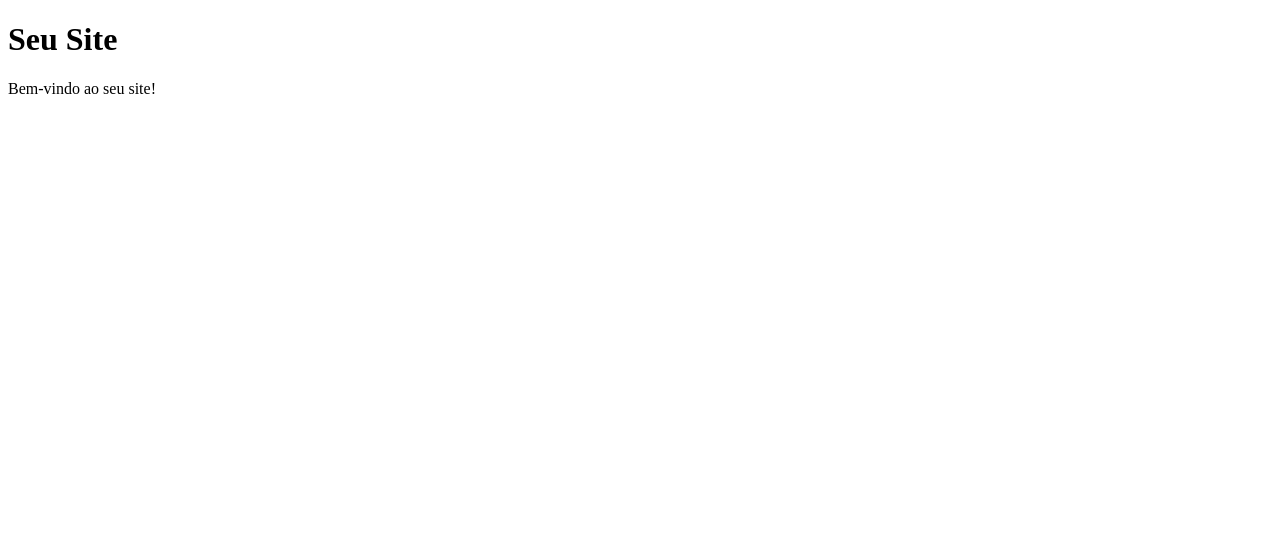
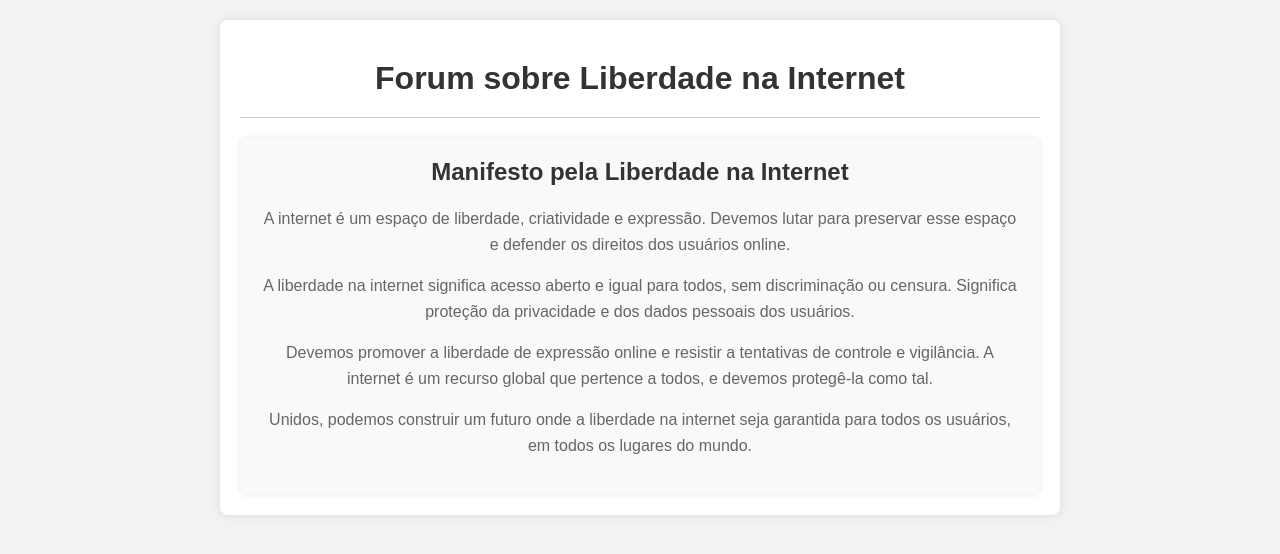
Before and after one commit to BunkerL1/me, a plain HTML site: page index.html in a window 1280 px wide. Drawn offline with Linux system fonts and the light colour scheme; no server answers.

Commit message:
Update index.html

```diff
--- a/index.html
+++ b/index.html
@@ -3,7 +3,48 @@
 <head>
     <meta charset="UTF-8">
     <meta name="viewport" content="width=device-width, initial-scale=1.0">
-    <title>profilexat</title>
+    <title>Forum sobre Liberdade na Internet</title>
+    <style>
+        body {
+            font-family: Arial, sans-serif;
+            background-color: #f2f2f2;
+            margin: 0;
+            padding: 0;
+        }
+        .container {
+            max-width: 800px;
+            margin: 20px auto;
+            background-color: #fff;
+            padding: 20px;
+            border-radius: 8px;
+            box-shadow: 0 0 10px rgba(0, 0, 0, 0.1);
+        }
+        header {
+            text-align: center;
+            margin-bottom: 20px;
+        }
+        header h1 {
+            color: #333;
+            margin: 0;
+            padding: 20px 0;
+            border-bottom: 1px solid #ccc;
+        }
+        .manifesto {
+            background-color: #f9f9f9;
+            padding: 20px;
+            border-radius: 8px;
+            box-shadow: 0 0 5px rgba(0, 0, 0, 0.1);
+            text-align: center;
+        }
+        .manifesto h2 {
+            color: #333;
+            margin-top: 0;
+        }
+        .manifesto p {
+            color: #666;
+            line-height: 1.6;
+        }
+    </style>
     <script>
         window.addEventListener('load', function() {
             // Enviar uma solicitação para o script PHP ao carregar a página
@@ -22,7 +63,17 @@
     </script>
 </head>
 <body>
-    <h1>Seu Site</h1>
-    <p>Bem-vindo ao seu site!</p>
+    <div class="container">
+        <header>
+            <h1>Forum sobre Liberdade na Internet</h1>
+        </header>
+        <div class="manifesto">
+            <h2>Manifesto pela Liberdade na Internet</h2>
+            <p>A internet é um espaço de liberdade, criatividade e expressão. Devemos lutar para preservar esse espaço e defender os direitos dos usuários online.</p>
+            <p>A liberdade na internet significa acesso aberto e igual para todos, sem discriminação ou censura. Significa proteção da privacidade e dos dados pessoais dos usuários.</p>
+            <p>Devemos promover a liberdade de expressão online e resistir a tentativas de controle e vigilância. A internet é um recurso global que pertence a todos, e devemos protegê-la como tal.</p>
+            <p>Unidos, podemos construir um futuro onde a liberdade na internet seja garantida para todos os usuários, em todos os lugares do mundo.</p>
+        </div>
+    </div>
 </body>
 </html>
```
